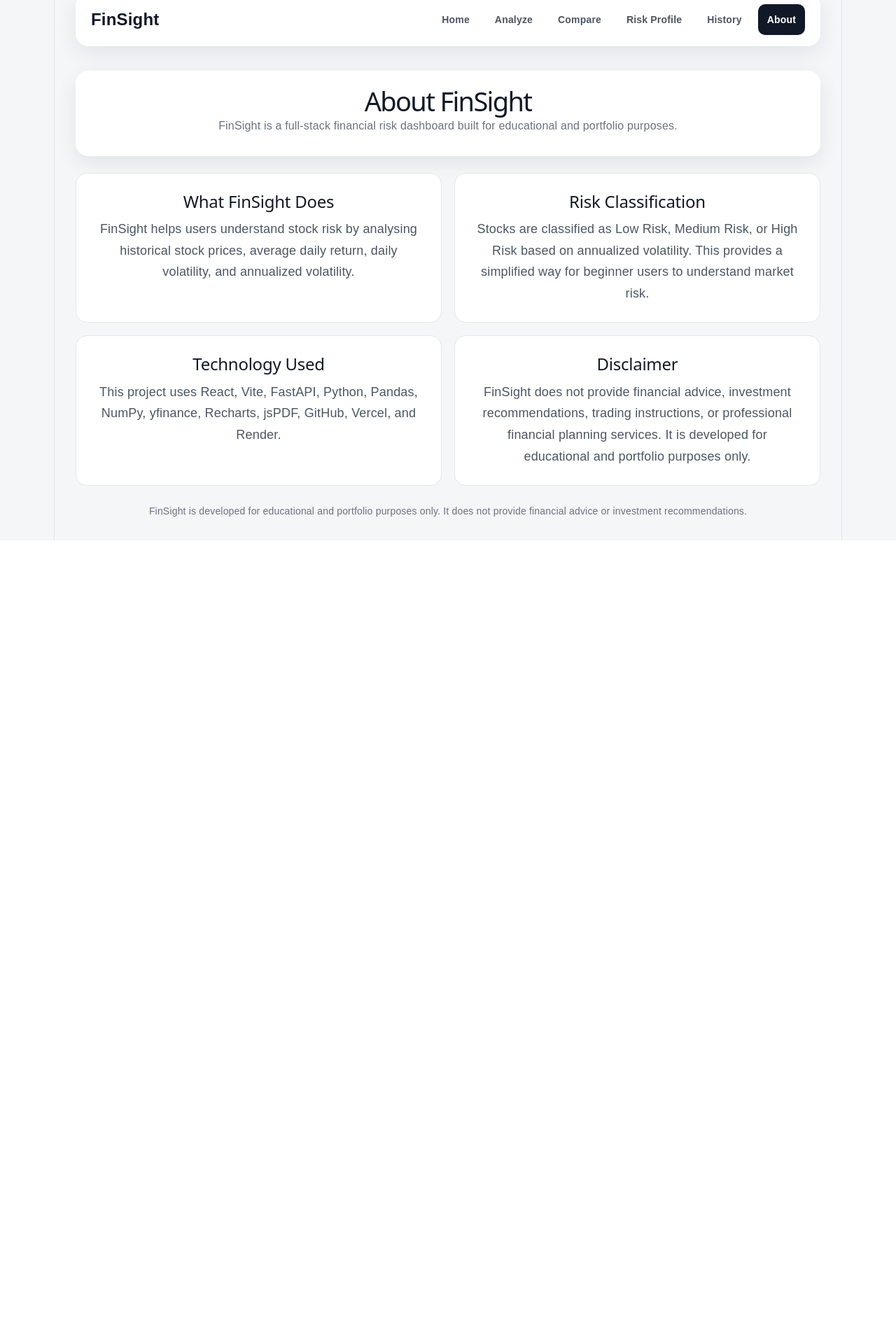
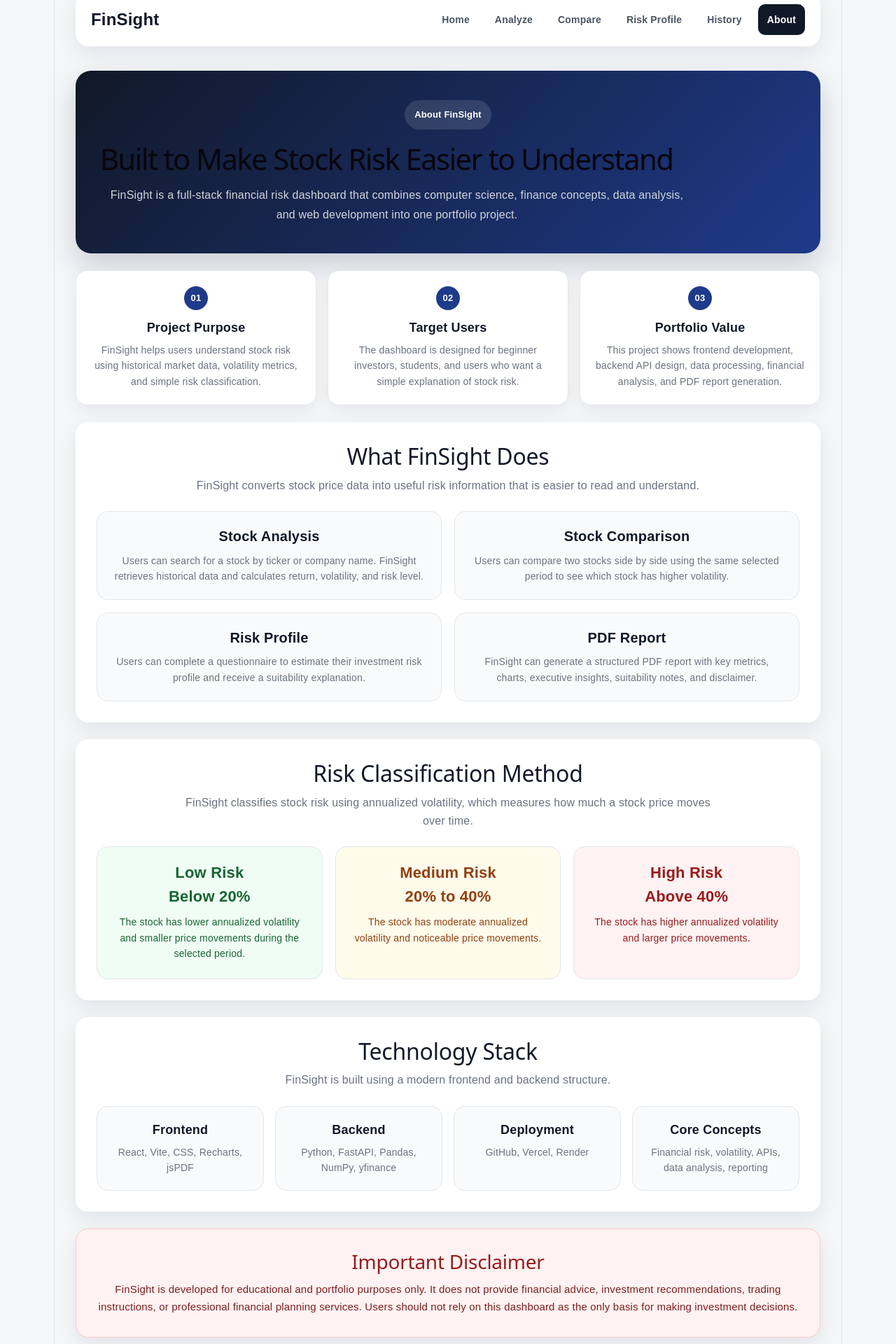
Before and after one commit to HY0831/finsight-financial-risk-dashboard, a React app in the folder frontend/: page /about in a window 1280 px wide. Shown: the part 60-1980 px from the top of the page at 70% size. Before the commit the page ends 832 px from the top, so only its background shows below. Built offline with nearby package versions, Linux system fonts and the light colour scheme; no server answers; the HTML template or start-up script is replaced by a standard one.

Commit message:
Improve about page layout

```diff
--- a/frontend/src/App.css
+++ b/frontend/src/App.css
@@ -821,6 +821,204 @@ body {
 
 .history-empty-card button:hover {
   background: #374151;
+}
+
+/* =========================================================
+   About Page
+========================================================= */
+
+.about-hero {
+  max-width: 1100px;
+  margin: 0 auto 24px auto;
+  background: linear-gradient(135deg, #111827, #1e3a8a);
+  color: white;
+  padding: 42px 34px;
+  border-radius: 22px;
+  box-shadow: 0 16px 40px rgba(15, 23, 42, 0.18);
+}
+
+.about-hero h1 {
+  max-width: 820px;
+  margin: 0 0 14px 0;
+  font-size: 42px;
+  line-height: 1.15;
+}
+
+.about-hero p {
+  max-width: 850px;
+  margin: 0;
+  color: #d1d5db;
+  font-size: 16px;
+  line-height: 1.7;
+}
+
+.about-overview-grid {
+  max-width: 1100px;
+  margin: 0 auto 24px auto;
+  display: grid;
+  grid-template-columns: repeat(3, 1fr);
+  gap: 16px;
+}
+
+.about-overview-card {
+  background: white;
+  border: 1px solid #e5e7eb;
+  padding: 22px;
+  border-radius: 16px;
+  box-shadow: 0 8px 24px rgba(15, 23, 42, 0.06);
+}
+
+.about-overview-card span {
+  display: inline-flex;
+  width: 34px;
+  height: 34px;
+  border-radius: 50%;
+  background: #1e3a8a;
+  color: white;
+  align-items: center;
+  justify-content: center;
+  font-weight: 800;
+  font-size: 13px;
+  margin-bottom: 12px;
+}
+
+.about-overview-card h3 {
+  margin: 0 0 8px 0;
+  color: #111827;
+  font-size: 18px;
+}
+
+.about-overview-card p {
+  margin: 0;
+  color: #6b7280;
+  line-height: 1.6;
+  font-size: 14px;
+}
+
+.about-detail-section,
+.method-section,
+.tech-section,
+.about-disclaimer-section {
+  max-width: 1100px;
+  margin: 0 auto 24px auto;
+  background: white;
+  padding: 30px;
+  border-radius: 18px;
+  box-shadow: 0 10px 30px rgba(15, 23, 42, 0.08);
+}
+
+.about-detail-grid {
+  display: grid;
+  grid-template-columns: repeat(2, 1fr);
+  gap: 18px;
+}
+
+.about-detail-card {
+  background: #f9fafb;
+  border: 1px solid #e5e7eb;
+  padding: 22px;
+  border-radius: 16px;
+}
+
+.about-detail-card h3 {
+  margin: 0 0 10px 0;
+  color: #111827;
+  font-size: 20px;
+}
+
+.about-detail-card p {
+  margin: 0;
+  color: #6b7280;
+  line-height: 1.6;
+  font-size: 14px;
+}
+
+.method-grid {
+  display: grid;
+  grid-template-columns: repeat(3, 1fr);
+  gap: 18px;
+}
+
+.method-card {
+  padding: 24px;
+  border-radius: 16px;
+  border: 1px solid #e5e7eb;
+}
+
+.method-card h3 {
+  margin: 0 0 8px 0;
+  font-size: 22px;
+}
+
+.method-card strong {
+  display: block;
+  margin-bottom: 12px;
+  font-size: 22px;
+}
+
+.method-card p {
+  margin: 0;
+  line-height: 1.6;
+  font-size: 14px;
+}
+
+.method-card.low {
+  background: #f0fdf4;
+  color: #166534;
+}
+
+.method-card.medium {
+  background: #fffbeb;
+  color: #92400e;
+}
+
+.method-card.high {
+  background: #fef2f2;
+  color: #991b1b;
+}
+
+.tech-grid {
+  display: grid;
+  grid-template-columns: repeat(4, 1fr);
+  gap: 16px;
+}
+
+.tech-card {
+  background: #f9fafb;
+  border: 1px solid #e5e7eb;
+  padding: 20px;
+  border-radius: 16px;
+}
+
+.tech-card h3 {
+  margin: 0 0 8px 0;
+  color: #111827;
+  font-size: 18px;
+}
+
+.tech-card p {
+  margin: 0;
+  color: #6b7280;
+  line-height: 1.6;
+  font-size: 14px;
+}
+
+.about-disclaimer-section {
+  background: #fef2f2;
+  border: 1px solid #fecaca;
+}
+
+.about-disclaimer-section h2 {
+  margin: 0 0 10px 0;
+  color: #991b1b;
+  font-size: 28px;
+}
+
+.about-disclaimer-section p {
+  margin: 0;
+  color: #7f1d1d;
+  line-height: 1.7;
+  font-size: 15px;
 }
 
 /* =========================================================
@@ -2215,3 +2413,34 @@ th {
     font-size: 30px;
   }
 }
+
+@media (max-width: 900px) {
+  .about-overview-grid,
+  .method-grid {
+    grid-template-columns: 1fr;
+  }
+
+  .about-detail-grid,
+  .tech-grid {
+    grid-template-columns: 1fr 1fr;
+  }
+
+  .about-hero h1 {
+    font-size: 34px;
+  }
+}
+
+@media (max-width: 600px) {
+  .about-hero {
+    padding: 34px 24px;
+  }
+
+  .about-hero h1 {
+    font-size: 30px;
+  }
+
+  .about-detail-grid,
+  .tech-grid {
+    grid-template-columns: 1fr;
+  }
+}
--- a/frontend/src/pages/AboutPage.jsx
+++ b/frontend/src/pages/AboutPage.jsx
@@ -1,50 +1,171 @@
 function AboutPage() {
   return (
     <>
-      <section className="page-header">
-        <h1>About FinSight</h1>
-        <p>
-          FinSight is a full-stack financial risk dashboard built for
-          educational and portfolio purposes.
-        </p>
+      <section className="about-hero">
+        <div>
+          <span className="page-tag">About FinSight</span>
+          <h1>Built to Make Stock Risk Easier to Understand</h1>
+          <p>
+            FinSight is a full-stack financial risk dashboard that combines
+            computer science, finance concepts, data analysis, and web
+            development into one portfolio project.
+          </p>
+        </div>
       </section>
 
-      <section className="about-section">
-        <div className="about-card">
-          <h2>What FinSight Does</h2>
+      <section className="about-overview-grid">
+        <div className="about-overview-card">
+          <span>01</span>
+          <h3>Project Purpose</h3>
           <p>
-            FinSight helps users understand stock risk by analysing historical
-            stock prices, average daily return, daily volatility, and annualized
-            volatility.
+            FinSight helps users understand stock risk using historical market
+            data, volatility metrics, and simple risk classification.
           </p>
         </div>
 
-        <div className="about-card">
-          <h2>Risk Classification</h2>
+        <div className="about-overview-card">
+          <span>02</span>
+          <h3>Target Users</h3>
           <p>
-            Stocks are classified as Low Risk, Medium Risk, or High Risk based
-            on annualized volatility. This provides a simplified way for
-            beginner users to understand market risk.
+            The dashboard is designed for beginner investors, students, and
+            users who want a simple explanation of stock risk.
           </p>
         </div>
 
-        <div className="about-card">
-          <h2>Technology Used</h2>
+        <div className="about-overview-card">
+          <span>03</span>
+          <h3>Portfolio Value</h3>
           <p>
-            This project uses React, Vite, FastAPI, Python, Pandas, NumPy,
-            yfinance, Recharts, jsPDF, GitHub, Vercel, and Render.
+            This project shows frontend development, backend API design, data
+            processing, financial analysis, and PDF report generation.
+          </p>
+        </div>
+      </section>
+
+      <section className="about-detail-section">
+        <div className="section-heading">
+          <h2>What FinSight Does</h2>
+          <p>
+            FinSight converts stock price data into useful risk information that
+            is easier to read and understand.
           </p>
         </div>
 
-        <div className="about-card">
-          <h2>Disclaimer</h2>
+        <div className="about-detail-grid">
+          <div className="about-detail-card">
+            <h3>Stock Analysis</h3>
+            <p>
+              Users can search for a stock by ticker or company name. FinSight
+              retrieves historical data and calculates return, volatility, and
+              risk level.
+            </p>
+          </div>
+
+          <div className="about-detail-card">
+            <h3>Stock Comparison</h3>
+            <p>
+              Users can compare two stocks side by side using the same selected
+              period to see which stock has higher volatility.
+            </p>
+          </div>
+
+          <div className="about-detail-card">
+            <h3>Risk Profile</h3>
+            <p>
+              Users can complete a questionnaire to estimate their investment
+              risk profile and receive a suitability explanation.
+            </p>
+          </div>
+
+          <div className="about-detail-card">
+            <h3>PDF Report</h3>
+            <p>
+              FinSight can generate a structured PDF report with key metrics,
+              charts, executive insights, suitability notes, and disclaimer.
+            </p>
+          </div>
+        </div>
+      </section>
+
+      <section className="method-section">
+        <div className="section-heading">
+          <h2>Risk Classification Method</h2>
           <p>
-            FinSight does not provide financial advice, investment
-            recommendations, trading instructions, or professional financial
-            planning services. It is developed for educational and portfolio
-            purposes only.
+            FinSight classifies stock risk using annualized volatility, which
+            measures how much a stock price moves over time.
           </p>
         </div>
+
+        <div className="method-grid">
+          <div className="method-card low">
+            <h3>Low Risk</h3>
+            <strong>Below 20%</strong>
+            <p>
+              The stock has lower annualized volatility and smaller price
+              movements during the selected period.
+            </p>
+          </div>
+
+          <div className="method-card medium">
+            <h3>Medium Risk</h3>
+            <strong>20% to 40%</strong>
+            <p>
+              The stock has moderate annualized volatility and noticeable price
+              movements.
+            </p>
+          </div>
+
+          <div className="method-card high">
+            <h3>High Risk</h3>
+            <strong>Above 40%</strong>
+            <p>
+              The stock has higher annualized volatility and larger price
+              movements.
+            </p>
+          </div>
+        </div>
+      </section>
+
+      <section className="tech-section">
+        <div className="section-heading">
+          <h2>Technology Stack</h2>
+          <p>
+            FinSight is built using a modern frontend and backend structure.
+          </p>
+        </div>
+
+        <div className="tech-grid">
+          <div className="tech-card">
+            <h3>Frontend</h3>
+            <p>React, Vite, CSS, Recharts, jsPDF</p>
+          </div>
+
+          <div className="tech-card">
+            <h3>Backend</h3>
+            <p>Python, FastAPI, Pandas, NumPy, yfinance</p>
+          </div>
+
+          <div className="tech-card">
+            <h3>Deployment</h3>
+            <p>GitHub, Vercel, Render</p>
+          </div>
+
+          <div className="tech-card">
+            <h3>Core Concepts</h3>
+            <p>Financial risk, volatility, APIs, data analysis, reporting</p>
+          </div>
+        </div>
+      </section>
+
+      <section className="about-disclaimer-section">
+        <h2>Important Disclaimer</h2>
+        <p>
+          FinSight is developed for educational and portfolio purposes only. It
+          does not provide financial advice, investment recommendations, trading
+          instructions, or professional financial planning services. Users should
+          not rely on this dashboard as the only basis for making investment
+          decisions.
+        </p>
       </section>
     </>
   );
```
